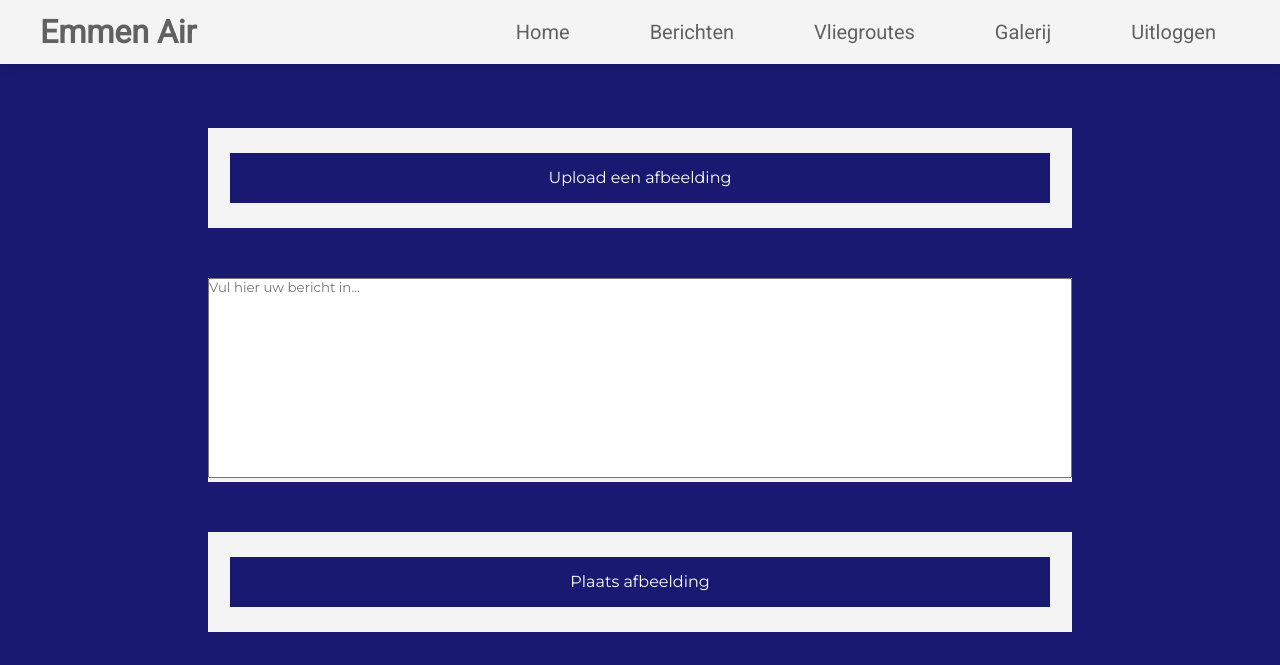
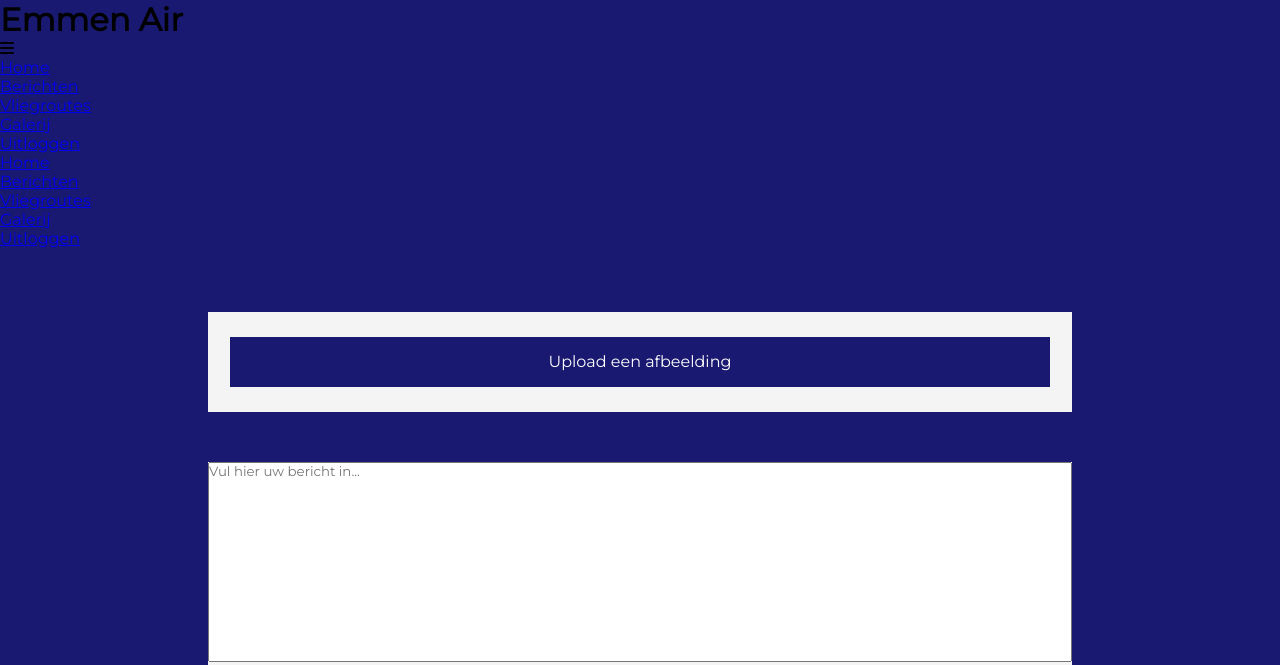
Before and after one commit to StendenRepo/Emmen-air, a PHP site: page /berichten.php in a window 1280 px wide. Shown: the top 665 px of the page. Before the commit the page ends 632 px from the top, so only its background shows below. Run offline with PHP 8.4, Linux system fonts and the light colour scheme; some libraries are stand-ins or nearby versions.

Commit message:
header verwijderd

```diff
--- a/public/stylesheet.css
+++ b/public/stylesheet.css
@@ -15,72 +15,6 @@
 }
 
 /* header en nav */
-
-header {
-  height: 8vh;
-  background-color: #f4f4f4;
-  display: flex;
-  align-items: center;
-  justify-content: space-between;
-  padding: 0 1.5rem;
-  box-shadow: 0 4px 8px 0 rgba(0, 0, 0, 0.1), 0 6px 20px 0 rgba(0, 0, 0, 0);
-}
-
-header i {
-  display: flex;
-  font-size: 2rem;
-}
-
-.logo h1 {
-  font-family: "Roboto", sans-serif;
-  font-size: 2rem;
-  color: #616161;
-  padding-left: 1rem;
-}
-
-.nav-mobile {
-  display: none;
-  flex-direction: column;
-  list-style: none;
-  align-items: center;
-  justify-content: center;
-  position: fixed;
-  left: 0;
-  right: 0;
-  transition: top 1s ease;
-  background-color: white;
-  z-index: 10;
-}
-
-.nav-mobile li {
-  font-size: 1.25rem;
-  padding: 1rem 0;
-}
-
-.nav-mobile a {
-  text-decoration: none;
-  color: #616161;
-}
-
-.nav-desktop {
-  display: flex;
-  list-style: none;
-  flex-flow: row wrap;
-  align-items: center;
-  justify-content: space-between;
-}
-
-.nav-desktop a {
-  font-family: "Roboto", sans-serif;
-  padding: 0 2.5rem;
-  font-size: 1.25rem;
-  text-decoration: none;
-  color: #616161;
-}
-
-.openMenu {
-  display: none;
-}
 
 #container {
   background-color: #191971;
@@ -115,6 +49,7 @@ header i {
   width: 95%;
   padding: 0.5rem 0;
   border-bottom: 1px solid #616161;
+  background-color: #f4f4f4;
 }
 
 .info-header h2,
@@ -139,11 +74,6 @@ header i {
   display: flex;
   height: 100%;
 }
-
-/* .info-text {
-  display: grid;
-  align-content: space-between;
-} */
 
 .info-text h2 {
   margin-bottom: 1rem;
@@ -278,7 +208,6 @@ header i {
 input[type="text"] {
   width: 100%;
   padding: 12px 20px;
-  /* display: inline-block; */
   background-color: #191971;
   color: white;
 }
@@ -299,7 +228,6 @@ footer {
   bottom: 0;
   height: 3vh;
   background-color: green;
-  /* position: absolute; */
 }
 
 /* custom animaties voor de donkere overlay van het mobiele navigatiemenu */
@@ -324,25 +252,10 @@ footer {
 
 /* mobiel gedeelte */
 
-/* @media (max-width: 768px) {
+@media (max-width: 896px) {
   .home {
     grid-template-columns: 1fr;
     padding: 2rem;
-  }
-} */
-
-@media (max-width: 1024px) {
-  .openMenu {
-    display: flex;
-  }
-
-  .nav-desktop {
-    display: none;
-  }
-
-  .home {
-    grid-template-columns: 1fr;
-    padding: 4rem;
   }
 
   .info {
@@ -358,7 +271,7 @@ footer {
   }
 
   .info-menu {
-    grid-template-columns: 1fr;
+    grid-template-columns: repeat(2, 1fr);
     grid-gap: 2rem;
   }
 
@@ -372,6 +285,16 @@ footer {
 
   .news {
     margin: 0 auto;
+  }
+}
+
+@media (max-width: 1024px) {
+  .openMenu {
+    display: flex;
+  }
+
+  .nav-desktop {
+    display: none;
   }
 }
 
```
Also changed, not shown: public/home.php (+0 -22 lines).
